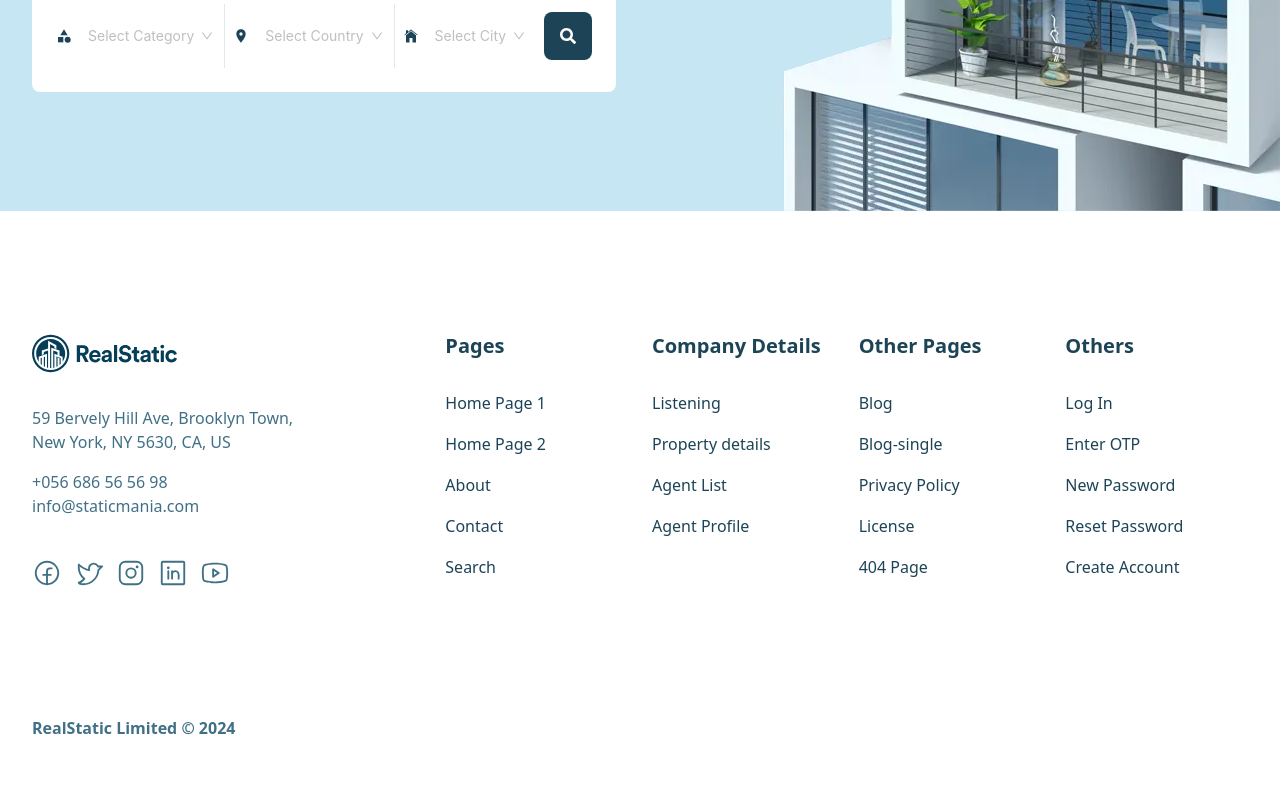
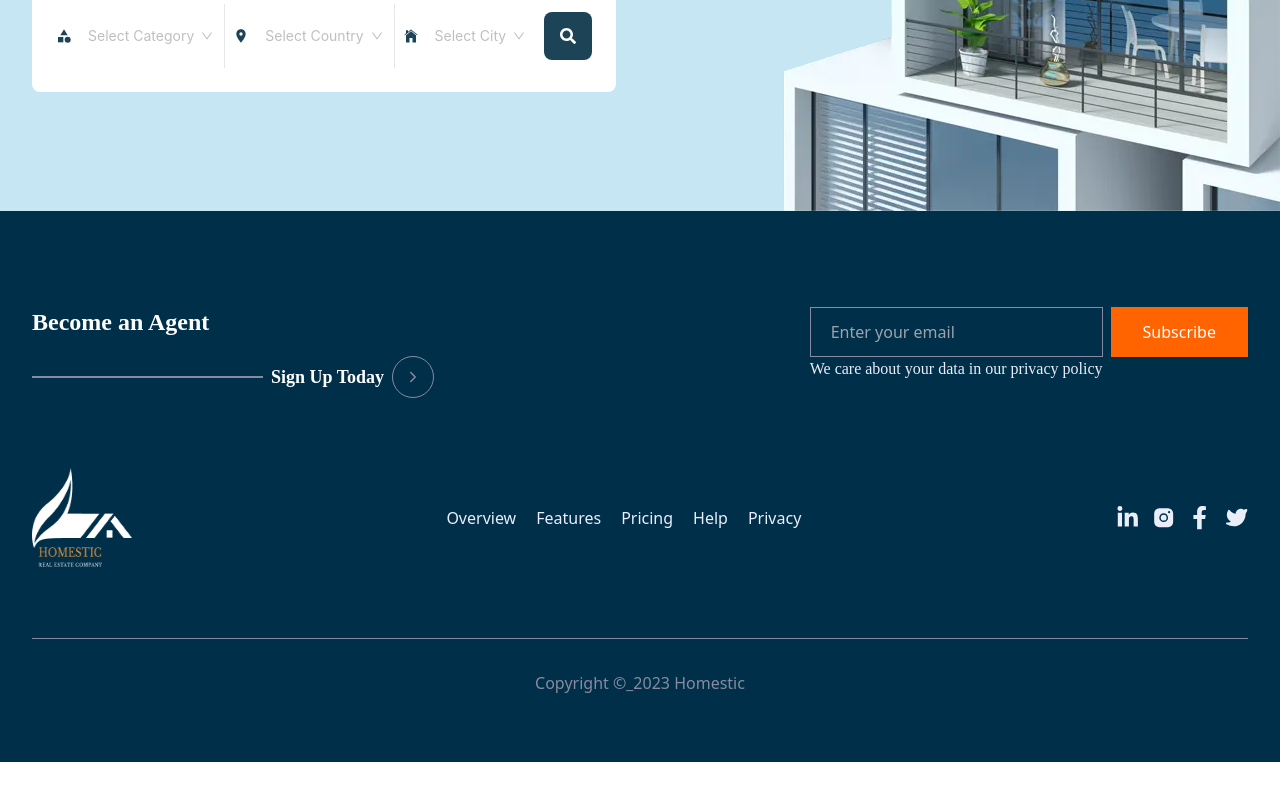
Before and after one commit to Tasniasamia/Project_Structure, a Next.js app: page / in a window 1280 px wide. Shown: the part 588-1388 px from the top of the page. After the commit the page ends 1350 px from the top, so only its background shows below. Built offline with nearby package versions, Linux system fonts and the light colour scheme.

Commit message:
footer done

```diff
--- a/app/(site)/(pages)/layout.js
+++ b/app/(site)/(pages)/layout.js
@@ -1,5 +1,5 @@
 "use client";
-import Footer from "../../components/layout/footer";
+import Footer from "../../components/siteLayout/footer";
 import Header from "../../components/siteLayout/header";
 
 export default function Layout({ children }) {
--- /dev/null
+++ b/app/components/siteLayout/footer.js
@@ -0,0 +1,98 @@
+"use client";
+import Link from "next/link";
+import { LuChevronRight } from "react-icons/lu";
+import { FaLinkedinIn,FaFacebookF} from "react-icons/fa";
+import { PiInstagramLogoFill } from "react-icons/pi";
+import { TbBrandTwitterFilled } from "react-icons/tb";
+
+const Footer = () => {
+  return (
+    <div className="bg-secondary1">
+      <div className="container">
+        <div className="pt-[96px] flex md:flex-row flex-col justify-between gap-2">
+          <div>
+            <p className="header-5 mb-[18px] text-white">Become an Agent</p>
+            <div className="flex flex-wrap !text-white items-center gap-2">
+              <div className="w-[231px] h-[2px] bg-borderColor"></div>
+              <p className="paragraph-5 capitalize">Sign up today</p>
+              <button className="w-[42px] h-[42px] group hover:bg-primary1 border border-borderColor rounded-full relative duration-300 transition-all">
+                <LuChevronRight className="text-borderColor group-hover:text-white text-[18px] absolute top-1/2 left-1/2 transform -translate-x-1/2 -translate-y-1/2 duration-300 transition-all" />
+              </button>
+            </div>
+          </div>
+          <div className="flex  gap-2 basis-3/3">
+            <div>
+              <input
+                type="text"
+                placeholder="Enter your email"
+                className="w-full h-[50px] bg-transparent border border-borderColor text-borderColor hover:bg-white hover:text-textdark p-5 basis-3/4"
+              />
+              <p className="paragraph-16 text-footertextColor">
+                We care about your data in our privacy policy
+              </p>
+            </div>
+            <button className="px-[32px] bg-primary1 h-fit py-[13px] cursor-pointer text-white basis-1/4">
+              Subscribe
+            </button>
+          </div>
+        </div>
+        <div className="py-[70px] flex flex-wrap gap-2 justify-between items-center border-b border-borderColor">
+          <img
+            src="/logo-dark.png"
+            alt="logo"
+            className="w-[100px] h-[70px] md:[120px] md:h-[99.66px] object-fill"
+          />
+          <div className="flex flex-wrap md:gap-[20px] gap-[10px] items-center">
+            <Link
+              href="/overview"
+              className="text-footertextColor hover:text-primary1 duration-300 transition-colors"
+            >
+              Overview
+            </Link>
+            <Link
+              href="/features"
+              className="text-footertextColor hover:text-primary1 duration-300 transition-colors"
+            >
+              Features
+            </Link>
+            <Link
+              href="/pricing"
+              className="text-footertextColor hover:text-primary1 duration-300 transition-colors"
+            >
+              Pricing
+            </Link>
+            <Link
+              href="/help"
+              className="text-footertextColor hover:text-primary1 duration-300 transition-colors"
+            >
+              Help
+            </Link>
+            <Link
+              href="/privacy"
+              className="text-footertextColor hover:text-primary1 duration-300 transition-colors"
+            >
+             Privacy
+            </Link>
+          </div>
+          <div className="flex flex-wrap gap-[13px] items-center">
+            <a href="">
+              <FaLinkedinIn className="text-[23.33px] text-footertextColor hover:text-primary1 duration-300 transition-colors" />
+            </a>
+            <a href="">
+              <PiInstagramLogoFill className="text-[23.33px] text-footertextColor hover:text-primary1 duration-300 transition-colors" />
+            </a>{" "}
+            <a href="">
+              <FaFacebookF className="text-[23.33px] text-footertextColor hover:text-primary1 duration-300 transition-colors" />
+            </a>
+            <a href="">
+              <TbBrandTwitterFilled className="text-[23.33px] text-footertextColor hover:text-primary1 duration-300 transition-colors" />
+            </a>
+          </div>
+        </div>
+        <p className="pt-[32px] pb-[67.33px] text-borderColor text-center">Copyright ©_2023 Homestic</p>
+      </div>
+    </div>
+  );
+};
+
+export default Footer;
--- a/global.scss
+++ b/global.scss
@@ -12,12 +12,36 @@
 .navbar-sticky-nav {
   @apply bg-white_hsla backdrop-blur-70;
 }
+.paragraph-5{
+  //styleName: Button-18;
+font-family: Libre Baskerville;
+font-size: 18px;
+font-weight: 700;
+line-height: 23.4px;
+text-align: left;
 
+}
 .paragraph-6{
 font-family: Libre Baskerville;
 font-size: 16px;
 font-weight: 700;
 line-height: 24px;
+
+}
+.paragraph-16{
+font-family: Libre Baskerville;
+font-size: 16px;
+font-weight: 400;
+line-height: 24px;
+text-align: left;
+
+}
+.header-5{
+font-family: Libre Baskerville;
+font-size: 24px;
+font-weight: 700;
+line-height: 31.2px;
+text-align: left;
 
 }
 //footer
--- a/tailwind.config.js
+++ b/tailwind.config.js
@@ -14,7 +14,11 @@ module.exports = {
         white_hsla: 'hsla(0,0%,100%,0.5)',
         primary1:"#FF6400",
         secondary1:"#003049",
-        textdark:"#313234"
+        textdark:"#313234",
+        borderColor:"#888AA0",
+        footertextColor:"#EAEEF9"
+
+
 
       },
       backgroundImage: {
```
Also changed, not shown: public/logo-dark.png (added).
